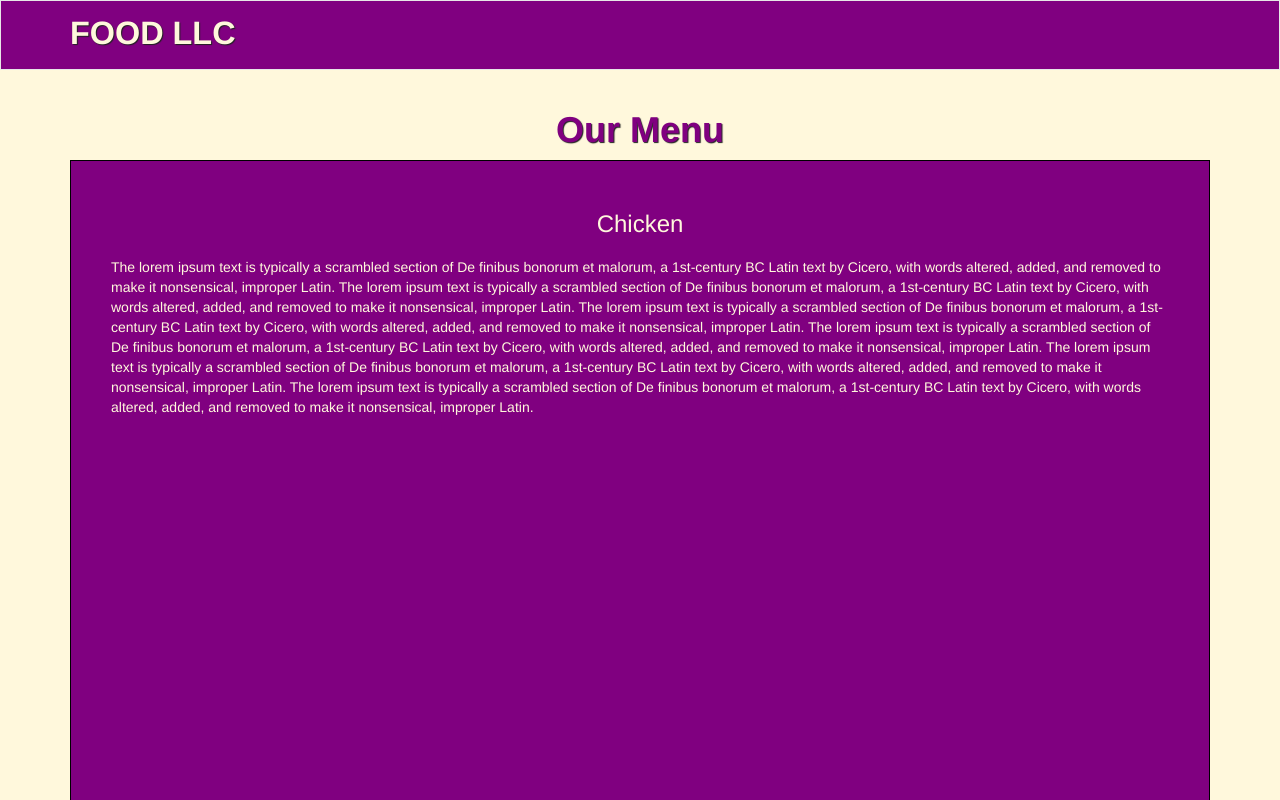
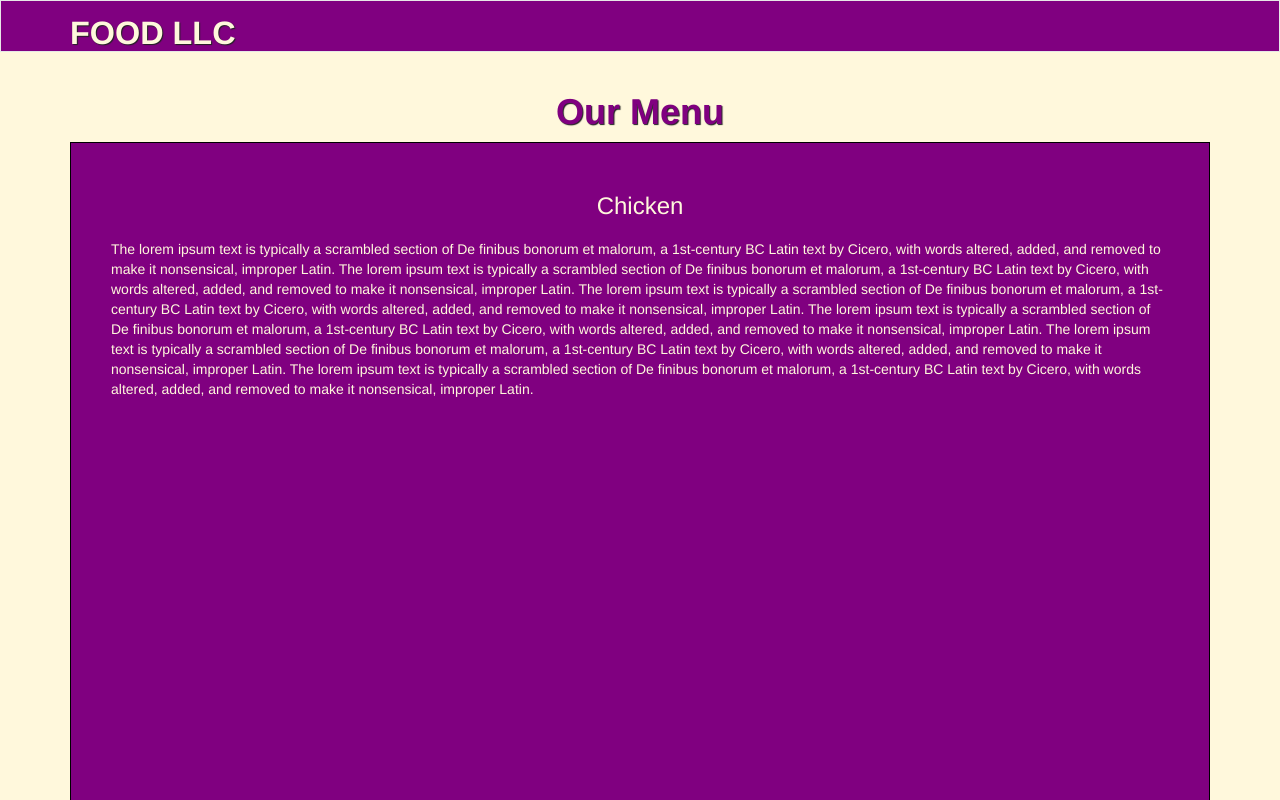
Before and after one commit to HariDurga/Coursera_Test, a plain HTML site: page Module3_Solution/index.html in a window 1280 px wide. Shown: the top 800 px of the page. Drawn offline with Linux system fonts and the light colour scheme.

Commit message:
Final mod4_Sol

```diff
--- a/Module3_Solution/css/styles.css
+++ b/Module3_Solution/css/styles.css
@@ -1,13 +1,10 @@
-*{
-  box-sizing: border-box;
-}
+
 .navbar-brand a:hover{
 	text-decoration: none;
 }
  #header-nav {
   background-color: purple;
   border-radius: 0px;
-  height: 70px;
 }
 .navbar-header button.navbar-toggle, .navbar-header .icon-bar {
   border: 1px solid #FFF8DC;
--- a/Module3_Solution/index.html
+++ b/Module3_Solution/index.html
@@ -45,11 +45,10 @@
 </nav>
 </header>
 
-<div id="maincontent" class="container">
-<div class="text-center">
-<h1> Our Menu</h1>
-</div>
-<div class="margin col-lg-12 col-md-12 col-xs-12">
+<div id="main-content" class="container">
+<h1 class="text-center"> Our Menu</h1>
+
+<div class="margin col-xs-12">
 <h3 id="1" class="chicken"> Chicken</h3>
 <p>
 The lorem ipsum text is typically a scrambled section of De finibus bonorum et malorum, a 1st-century BC Latin text by Cicero, with words altered, added, and removed to make it nonsensical, improper Latin.
@@ -60,7 +59,7 @@ The lorem ipsum text is typically a scrambled section of De finibus bonorum et m
 The lorem ipsum text is typically a scrambled section of De finibus bonorum et malorum, a 1st-century BC Latin text by Cicero, with words altered, added, and removed to make it nonsensical, improper Latin.
 </p>
 </div>
-<div class="margin col-lg-12 col-md-12 col-xs-12">
+<div class="margin col-xs-12">
 <h3 id="2" class="beef"> Beef</h3>
 <p>
 The lorem ipsum text is typically a scrambled section of De finibus bonorum et malorum, a 1st-century BC Latin text by Cicero, with words altered, added, and removed to make it nonsensical, improper Latin.
@@ -79,7 +78,7 @@ The lorem ipsum text is typically a scrambled section of De finibus bonorum et m
 The lorem ipsum text is typically a scrambled section of De finibus bonorum et malorum, a 1st-century BC Latin text by Cicero, with words altered, added, and removed to make it nonsensical, improper Latin.
 </p>
 </div>
-<div class="margin col-lg-12 col-md-12 col-xs-12">
+<div class="margin col-xs-12">
 <h3 id="3" class="sushi"> Sushi</h3>
 <p>
 The lorem ipsum text is typically a scrambled section of De finibus bonorum et malorum, a 1st-century BC Latin text by Cicero, with words altered, added, and removed to make it nonsensical, improper Latin.
```
